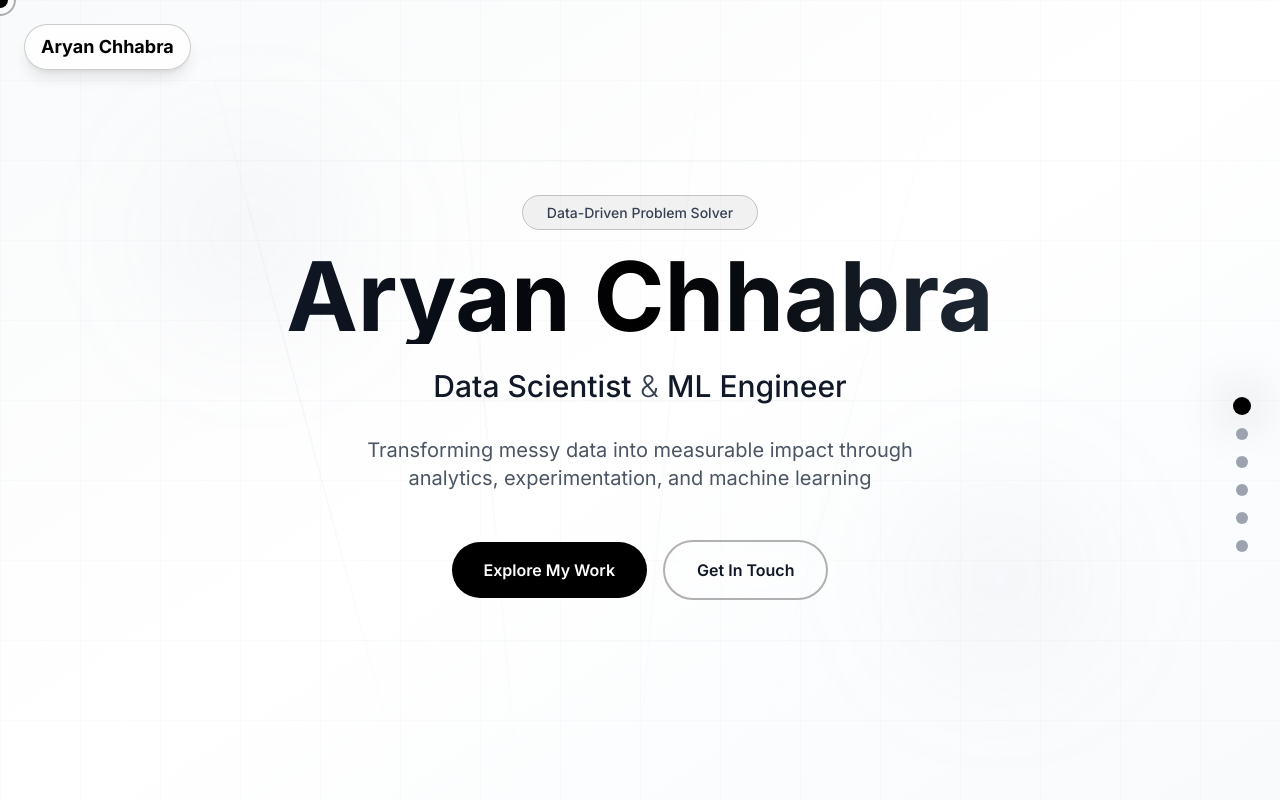
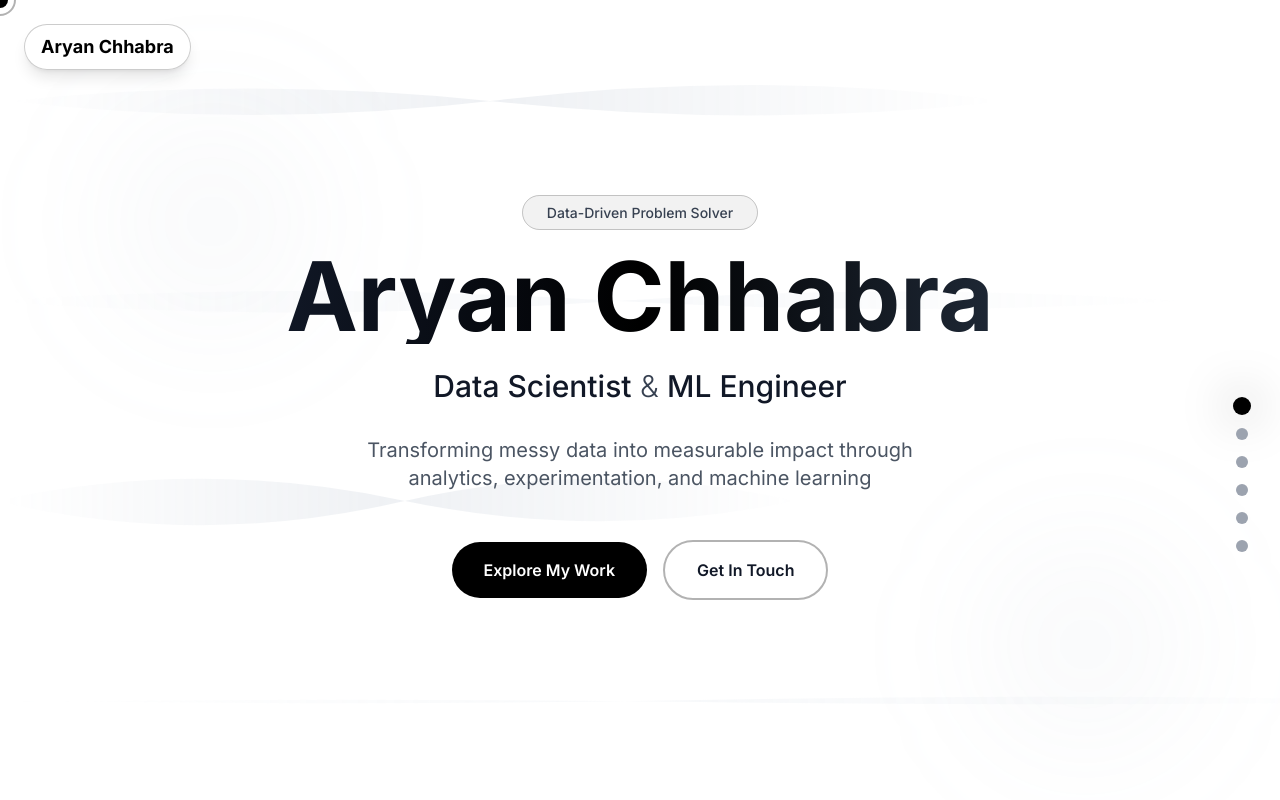
Before and after one commit to Aryanchhabra/Portfolio-website, a React (Vite) app: page / in a window 1280 px wide. Shown: the top 800 px of the page. Built offline with nearby package versions, Linux system fonts and the light colour scheme.

Commit message:
Major redesign: Enhanced skills section with categories, added wavy abstract background, and streamlined contact section

```diff
--- a/src/components/ContactDimension.jsx
+++ b/src/components/ContactDimension.jsx
@@ -12,10 +12,9 @@ export default function ContactDimension() {
   const [hoveredSocial, setHoveredSocial] = useState(null)
 
   const socials = [
-    { name: 'GitHub', link: 'https://github.com/aryanchhabra' },
+    { name: 'Email', link: 'mailto:aryanchhabra13.ac@gmail.com' },
     { name: 'LinkedIn', link: 'https://linkedin.com/in/aryanchhabraai' },
-    { name: 'Email', link: 'mailto:aryanchhabra13.ac@gmail.com' },
-    { name: 'Resume', link: '#' }
+    { name: 'GitHub', link: 'https://github.com/aryanchhabra' }
   ]
 
   const handleSubmit = (e) => {
--- a/src/components/SimpleBackground.jsx
+++ b/src/components/SimpleBackground.jsx
@@ -1,90 +1,94 @@
-// Optimized abstract background - performance focused
+// Optimized abstract background with wavy lines
 import { motion } from 'framer-motion'
 
 export default function SimpleBackground() {
   return (
     <div className="fixed inset-0 z-0 overflow-hidden">
-      {/* Premium gradient base */}
-      <div className="absolute inset-0 bg-gradient-to-br from-gray-50 via-white to-slate-50" />
+      {/* Clean white base */}
+      <div className="absolute inset-0 bg-white" />
 
-      {/* Static refined grid pattern - no animation for better performance */}
-      <div className="absolute inset-0 opacity-[0.03]" style={{
-        backgroundImage: `
-          linear-gradient(to right, #94a3b8 1px, transparent 1px),
-          linear-gradient(to bottom, #94a3b8 1px, transparent 1px)
-        `,
-        backgroundSize: '80px 80px'
-      }} />
+      {/* Wavy lines - Abstract art style */}
+      <svg className="absolute inset-0 w-full h-full opacity-[0.15]" xmlns="http://www.w3.org/2000/svg">
+        <defs>
+          <linearGradient id="waveGrad1" x1="0%" y1="0%" x2="100%" y2="0%">
+            <stop offset="0%" stopColor="#94a3b8" stopOpacity="0" />
+            <stop offset="50%" stopColor="#94a3b8" stopOpacity="1" />
+            <stop offset="100%" stopColor="#94a3b8" stopOpacity="0" />
+          </linearGradient>
+          <linearGradient id="waveGrad2" x1="0%" y1="0%" x2="100%" y2="0%">
+            <stop offset="0%" stopColor="#cbd5e1" stopOpacity="0" />
+            <stop offset="50%" stopColor="#cbd5e1" stopOpacity="1" />
+            <stop offset="100%" stopColor="#cbd5e1" stopOpacity="0" />
+          </linearGradient>
+        </defs>
 
-      {/* Reduced diagonal lines - only 4 instead of 12 */}
-      {[...Array(4)].map((_, i) => (
-        <motion.div
-          key={`diag-${i}`}
-          className="absolute h-full origin-top will-change-transform"
-          style={{
-            left: `${15 + i * 20}%`,
-            width: '1.5px',
-            transform: `rotate(${-15 + i * 10}deg)`,
-            transformOrigin: 'top',
-            background: `linear-gradient(to bottom, transparent, #cbd5e1, transparent)`,
-            opacity: 0.12
-          }}
-          animate={{
-            opacity: [0.08, 0.15, 0.08]
-          }}
-          transition={{
-            repeat: Infinity,
-            duration: 15,
-            ease: "easeInOut",
-            delay: i * 2
-          }}
+        {/* Wave paths */}
+        <motion.path
+          d="M0,100 Q250,50 500,100 T1000,100 L1000,102 Q750,52 500,102 T0,102 Z"
+          fill="url(#waveGrad1)"
+          animate={{ d: [
+            "M0,100 Q250,50 500,100 T1000,100 L1000,102 Q750,52 500,102 T0,102 Z",
+            "M0,100 Q250,150 500,100 T1000,100 L1000,102 Q750,148 500,102 T0,102 Z",
+            "M0,100 Q250,50 500,100 T1000,100 L1000,102 Q750,52 500,102 T0,102 Z"
+          ]}}
+          transition={{ repeat: Infinity, duration: 20, ease: "easeInOut" }}
         />
-      ))}
 
-      {/* Reduced horizontal lines - only 3 instead of 8 */}
-      {[...Array(3)].map((_, i) => (
-        <motion.div
-          key={`horiz-${i}`}
-          className="absolute w-full will-change-transform"
-          style={{
-            top: `${20 + i * 30}%`,
-            height: '1.5px',
-            background: `linear-gradient(to right, transparent, #cbd5e1, transparent)`,
-            opacity: 0.1
-          }}
-          animate={{
-            opacity: [0.06, 0.14, 0.06]
-          }}
-          transition={{
-            repeat: Infinity,
-            duration: 18,
-            ease: "easeInOut",
-            delay: i * 3
-          }}
+        <motion.path
+          d="M0,300 Q300,250 600,300 T1200,300 L1200,302 Q900,248 600,302 T0,302 Z"
+          fill="url(#waveGrad2)"
+          animate={{ d: [
+            "M0,300 Q300,250 600,300 T1200,300 L1200,302 Q900,248 600,302 T0,302 Z",
+            "M0,300 Q300,350 600,300 T1200,300 L1200,302 Q900,352 600,302 T0,302 Z",
+            "M0,300 Q300,250 600,300 T1200,300 L1200,302 Q900,248 600,302 T0,302 Z"
+          ]}}
+          transition={{ repeat: Infinity, duration: 25, ease: "easeInOut", delay: 2 }}
         />
-      ))}
 
-      {/* Reduced orbs - only 2 instead of 5 */}
+        <motion.path
+          d="M0,500 Q200,450 400,500 T800,500 L800,502 Q600,448 400,502 T0,502 Z"
+          fill="url(#waveGrad1)"
+          animate={{ d: [
+            "M0,500 Q200,450 400,500 T800,500 L800,502 Q600,448 400,502 T0,502 Z",
+            "M0,500 Q200,550 400,500 T800,500 L800,502 Q600,548 400,502 T0,502 Z",
+            "M0,500 Q200,450 400,500 T800,500 L800,502 Q600,448 400,502 T0,502 Z"
+          ]}}
+          transition={{ repeat: Infinity, duration: 30, ease: "easeInOut", delay: 4 }}
+        />
+
+        <motion.path
+          d="M0,700 Q350,650 700,700 T1400,700 L1400,702 Q1050,648 700,702 T0,702 Z"
+          fill="url(#waveGrad2)"
+          animate={{ d: [
+            "M0,700 Q350,650 700,700 T1400,700 L1400,702 Q1050,648 700,702 T0,702 Z",
+            "M0,700 Q350,750 700,700 T1400,700 L1400,702 Q1050,752 700,702 T0,702 Z",
+            "M0,700 Q350,650 700,700 T1400,700 L1400,702 Q1050,648 700,702 T0,702 Z"
+          ]}}
+          transition={{ repeat: Infinity, duration: 22, ease: "easeInOut", delay: 1 }}
+        />
+      </svg>
+
+      {/* Subtle floating gradient orbs for depth */}
       {[...Array(2)].map((_, i) => (
         <motion.div
           key={`orb-${i}`}
           className="absolute rounded-full blur-3xl will-change-transform"
           style={{
-            width: '200px',
-            height: '200px',
-            top: i === 0 ? '20%' : '60%',
-            left: i === 0 ? '10%' : '70%',
-            background: `radial-gradient(circle, rgba(148, 163, 184, 0.12), transparent)`
+            width: '250px',
+            height: '250px',
+            top: i === 0 ? '15%' : '65%',
+            left: i === 0 ? '5%' : '75%',
+            background: `radial-gradient(circle, rgba(148, 163, 184, 0.08), transparent)`
           }}
           animate={{
-            x: [0, 30, 0],
-            y: [0, -30, 0]
+            x: [0, 40, 0],
+            y: [0, -40, 0]
           }}
           transition={{
             repeat: Infinity,
-            duration: 20,
+            duration: 25,
             ease: "easeInOut",
-            delay: i * 5
+            delay: i * 6
           }}
         />
       ))}
```
Also changed, not shown: src/components/SkillsMatrix.jsx (+69 -65 lines).
